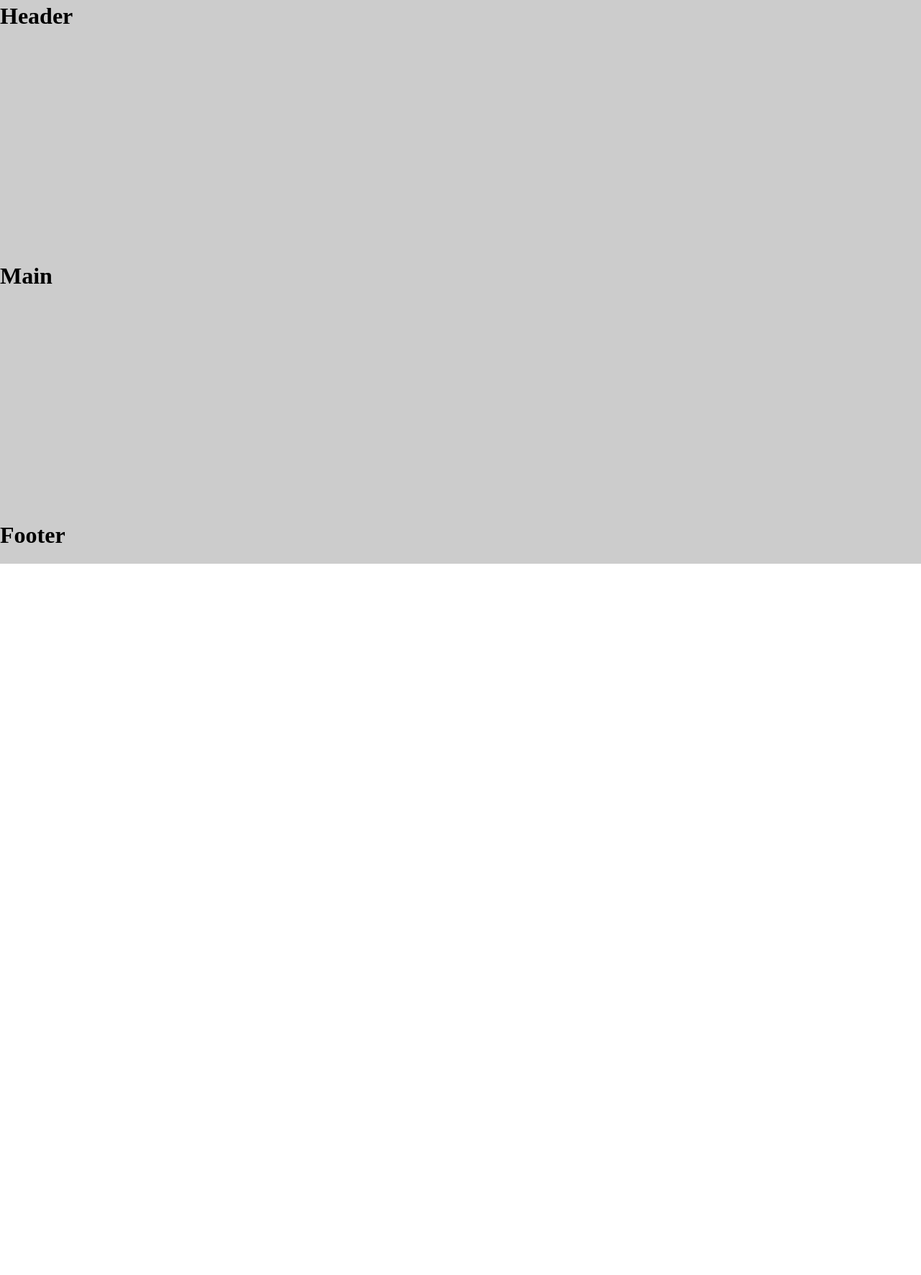
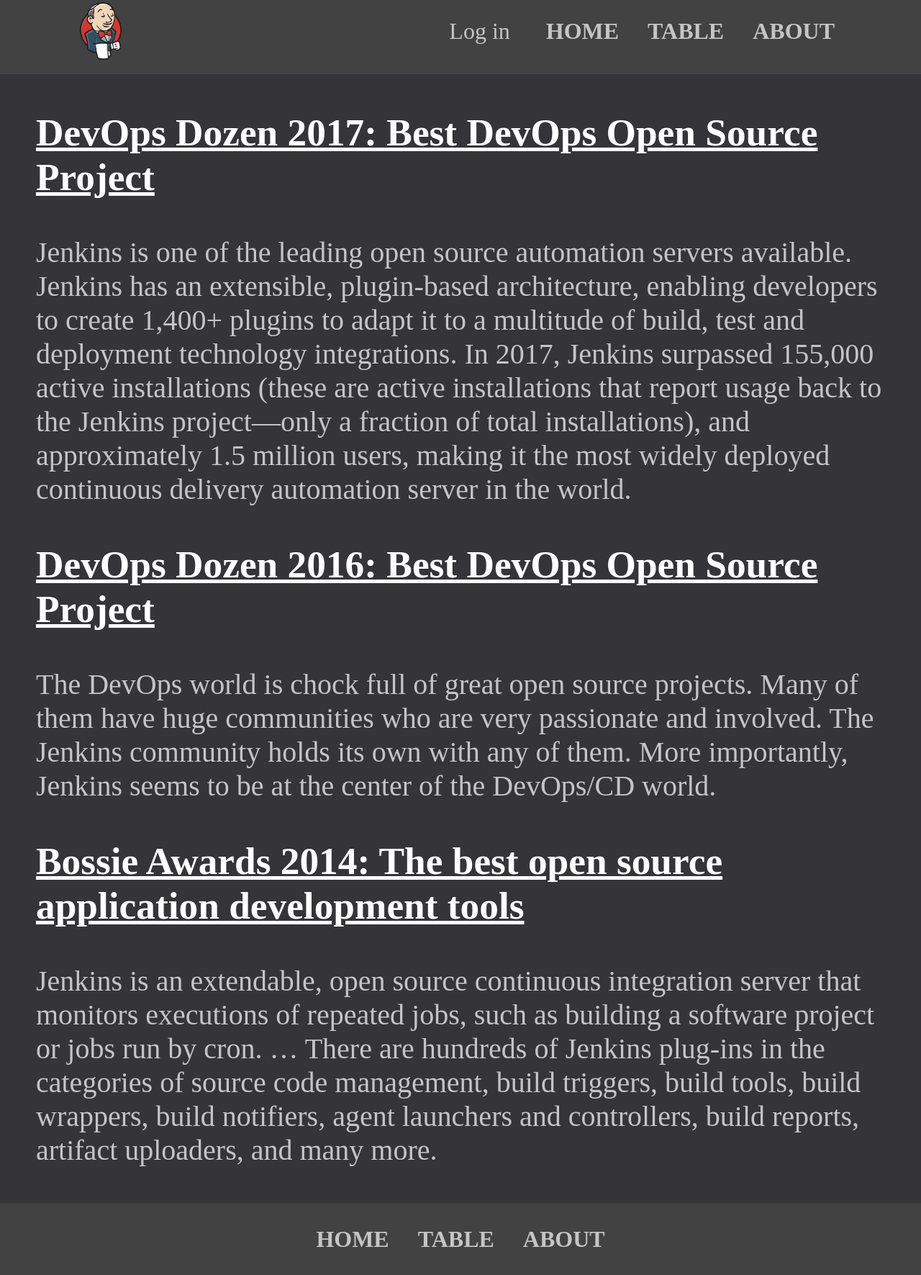
Before and after one commit to PURPLE77777/Jenkins, a React app in the folder app/: page /info in a window 1280 px wide. Shown: the part 17-1788 px from the top of the page at 72% size. Before the commit the page ends 800 px from the top, so only its background shows below. Built offline with nearby package versions, Linux system fonts and the light colour scheme.

Commit message:
added header, footer, info, routing

```diff
--- a/app/src/components/App.js
+++ b/app/src/components/App.js
@@ -1,16 +1,32 @@
 import React from "react";
 import "../styles/app.css";
 import Header from "./Header";
-import Main from "./Main";
+import Home from "./Home";
+import Profile from "./Profile";
+import Login from "./Login";
+import Info from "./Info";
+import Table from "./Table";
 import Footer from "./Footer";
+import { BrowserRouter, Route, Routes } from "react-router-dom";
 
 function App() {
     return (
-        <div className="app">
-            <Header></Header>
-            <Main></Main>
-            <Footer></Footer>
-        </div>
+        <BrowserRouter>
+            <div className="app">
+                <Header></Header>
+                <div className="main">
+                    <Routes>
+                        <Route path="/" element={Home()}></Route>
+                        <Route path="/login" element={Login()}></Route>
+                        <Route path="/profile" element={Profile()}></Route>
+                        <Route path="/info" element={Info()}></Route>
+                        <Route path="/table" element={Table()}></Route>
+                        <Route path="*" element={Home()}></Route>
+                    </Routes>
+                </div>
+                <Footer></Footer>
+            </div>
+        </BrowserRouter>
     );
 }
 
--- a/app/src/components/Footer.js
+++ b/app/src/components/Footer.js
@@ -1,9 +1,23 @@
 import React from "react";
+import "../styles/footer.css";
+import { Link } from "react-router-dom";
 
 function Footer() {
     return (
-        <div className="header-wrap">
-            <h1>Footer</h1>
+        <div className="footer-wrap">
+            <div className="footer-menu">
+                <ul className="footer-menu_list">
+                    <li className="footer-menu_item">
+                        <Link to="/">HOME</Link>
+                    </li>
+                    <li className="menu-item">
+                        <Link to="/table">TABLE</Link>
+                    </li>
+                    <li className="menu-item">
+                        <Link to="/info">ABOUT</Link>
+                    </li>
+                </ul>
+            </div>
         </div>
     );
 }
--- a/app/src/components/Header.js
+++ b/app/src/components/Header.js
@@ -1,9 +1,38 @@
 import React from "react";
+import "../styles/header.css";
+import { Link } from "react-router-dom";
 
 function Header() {
     return (
         <div className="header-wrap">
-            <h1>Header</h1>
+            <Link to="/" className="logo"></Link>
+            <div className="actions">
+                <div className="login">
+                    <Link to="/login" className="login-link">
+                        Log in
+                    </Link>
+                </div>
+                <div className="username-container">
+                    Hello,{" "}
+                    <Link to="/profile" className="username">
+                        username
+                    </Link>
+                    !
+                </div>
+                <div className="menu">
+                    <ul className="menu-list">
+                        <li className="menu-item">
+                            <Link to="/">HOME</Link>
+                        </li>
+                        <li className="menu-item">
+                            <Link to="/table">TABLE</Link>
+                        </li>
+                        <li className="menu-item">
+                            <Link to="/info">ABOUT</Link>
+                        </li>
+                    </ul>
+                </div>
+            </div>
         </div>
     );
 }
--- /dev/null
+++ b/app/src/components/Home.js
@@ -0,0 +1,19 @@
+import React from "react";
+import "../styles/home.css";
+
+function Home() {
+    return (
+        <div className="home">
+            <div className="home-content">
+                <h2 className="home-title">Welcome to Jenkins!!!</h2>
+                <span className="home-text">
+                    Welcome to our website! Here you can do whatever you want,
+                    try whatever you want, set it up the way you need it and do
+                    it in very short periods of time. Enjoy it!
+                </span>
+            </div>
+        </div>
+    );
+}
+
+export default Home;
--- /dev/null
+++ b/app/src/components/Info.js
@@ -0,0 +1,55 @@
+import React from "react";
+import "../styles/info.css";
+
+function Info() {
+    return (
+        <div className="info">
+            <div className="some-info">
+                <h2 className="some-info_title">
+                    DevOps Dozen 2017: Best DevOps Open Source Project
+                </h2>
+                <span className="some-info_text">
+                    Jenkins is one of the leading open source automation servers
+                    available. Jenkins has an extensible, plugin-based
+                    architecture, enabling developers to create 1,400+ plugins
+                    to adapt it to a multitude of build, test and deployment
+                    technology integrations. In 2017, Jenkins surpassed 155,000
+                    active installations (these are active installations that
+                    report usage back to the Jenkins project—only a fraction of
+                    total installations), and approximately 1.5 million users,
+                    making it the most widely deployed continuous delivery
+                    automation server in the world.
+                </span>
+            </div>
+            <div className="some-info">
+                <h2 className="some-info_title">
+                    DevOps Dozen 2016: Best DevOps Open Source Project
+                </h2>
+                <span className="some-info_text">
+                    The DevOps world is chock full of great open source
+                    projects. Many of them have huge communities who are very
+                    passionate and involved. The Jenkins community holds its own
+                    with any of them. More importantly, Jenkins seems to be at
+                    the center of the DevOps/CD world.
+                </span>
+            </div>
+            <div className="some-info">
+                <h2 className="some-info_title">
+                    Bossie Awards 2014: The best open source application
+                    development tools
+                </h2>
+                <span className="some-info_text">
+                    Jenkins is an extendable, open source continuous integration
+                    server that monitors executions of repeated jobs, such as
+                    building a software project or jobs run by cron. … There are
+                    hundreds of Jenkins plug-ins in the categories of source
+                    code management, build triggers, build tools, build
+                    wrappers, build notifiers, agent launchers and controllers,
+                    build reports, artifact uploaders, and many more.
+                </span>
+            </div>
+        </div>
+    );
+}
+
+export default Info;
--- /dev/null
+++ b/app/src/components/Login.js
@@ -0,0 +1,11 @@
+import React from "react";
+
+function Login() {
+    return (
+        <div className="login">
+            <h1>Login</h1>
+        </div>
+    );
+}
+
+export default Login;
--- a/app/src/components/Main.js
+++ /dev/null
@@ -1,11 +0,0 @@
-import React from "react";
-
-function Main() {
-    return (
-        <div className="header-wrap">
-            <h1>Main</h1>
-        </div>
-    );
-}
-
-export default Main;
--- /dev/null
+++ b/app/src/components/Profile.js
@@ -0,0 +1,11 @@
+import React from "react";
+
+function Profile() {
+    return (
+        <div className="profile">
+            <h1>Profile</h1>
+        </div>
+    );
+}
+
+export default Profile;
--- /dev/null
+++ b/app/src/components/Table.js
@@ -0,0 +1,11 @@
+import React from "react";
+
+function Table() {
+    return (
+        <div className="table">
+            <h1>Table</h1>
+        </div>
+    );
+}
+
+export default Table;
--- a/app/src/styles/app.css
+++ b/app/src/styles/app.css
@@ -1,8 +1,15 @@
 .app {
     width: 100%;
-    height: 100%;
-    background-color: #ccc;
+    min-height: 100%;
+    background-color: #1e1e1e;
     display: flex;
-    flex-flow: column wrap;
+    flex-flow: column nowrap;
     justify-content: space-between;
+    align-items: center;
 }
+
+.main {
+    max-width: 1200px;
+    background-color: #353537;
+    padding: 50px 50px;
+}
--- /dev/null
+++ b/app/src/styles/footer.css
@@ -0,0 +1,42 @@
+.footer-wrap {
+    width: 100%;
+    background-color: #424242;
+    display: flex;
+    flex-flow: row nowrap;
+    justify-content: center;
+    align-items: center;
+    box-sizing: border-box;
+    height: 100px;
+}
+
+.footer-menu {
+    height: 100%;
+}
+
+.footer-menu_list {
+    list-style: none;
+    display: flex;
+    flex-flow: row nowrap;
+    padding: 0px;
+    margin: 0px;
+    height: inherit;
+}
+
+.footer-menu_item {
+    box-sizing: border-box;
+}
+.footer-menu_item:hover {
+    background-color: #585858;
+}
+
+.footer-menu_item a {
+    display: flex;
+    flex-flow: row nowrap;
+    align-items: center;
+    font-weight: bold;
+    height: 100%;
+    text-decoration: none;
+    color: #c5c5c5;
+    font-size: 24pt;
+    padding: 0px 20px;
+}
--- /dev/null
+++ b/app/src/styles/header.css
@@ -0,0 +1,82 @@
+.header-wrap {
+    width: 100%;
+    background-color: #424242;
+    display: flex;
+    flex-flow: row nowrap;
+    justify-content: space-between;
+    box-sizing: border-box;
+    padding: 0px 100px;
+}
+
+.logo {
+    display: block;
+    width: 80px;
+    height: 80px;
+    padding: 20px 0px 20px 0px;
+    background: url("../img/jenkins.png") center no-repeat;
+    background-size: contain;
+}
+
+.actions {
+    display: flex;
+    flex-flow: row nowrap;
+    align-items: center;
+}
+
+.login {
+}
+.login-link {
+    text-decoration: none;
+    color: #c5c5c5;
+    font-size: 24pt;
+}
+.login-link:hover {
+    text-decoration: underline;
+}
+
+.username-container {
+    display: none;
+    color: #c5c5c5;
+    font-size: 24pt;
+}
+.username {
+    text-decoration: none;
+    font-weight: bold;
+    color: inherit;
+    font-size: inherit;
+}
+.username:hover {
+    text-decoration: underline;
+}
+
+.menu {
+    margin-left: 30px;
+    height: 100%;
+}
+
+.menu-list {
+    list-style: none;
+    display: flex;
+    flex-flow: row nowrap;
+    padding: 0px;
+    margin: 0px;
+    height: inherit;
+}
+
+.menu-item {
+    box-sizing: border-box;
+}
+.menu-item:hover {
+    background-color: #585858;
+}
+.menu-item a {
+    display: flex;
+    flex-flow: row nowrap;
+    align-items: center;
+    font-weight: bold;
+    height: 100%;
+    text-decoration: none;
+    color: #c5c5c5;
+    font-size: 24pt;
+    padding: 0px 20px;
+}
--- /dev/null
+++ b/app/src/styles/home.css
@@ -0,0 +1,20 @@
+.home {
+    height: 100%;
+}
+.home-content {
+    display: flex;
+    flex-flow: column nowrap;
+    justify-content: center;
+    align-items: center;
+    height: 100%;
+    color: #c5c5c5;
+}
+.home-title {
+    color: white;
+    font-size: 40pt;
+}
+.home-text {
+    margin: 0px 100px;
+    font-size: 26pt;
+    text-align: center;
+}
--- /dev/null
+++ b/app/src/styles/info.css
@@ -0,0 +1,23 @@
+.info {
+}
+
+.some-info {
+    margin: 50px 0px 0px 0px;
+}
+.some-info:first-child {
+    margin: 0px;
+}
+
+.some-info_title {
+    font-size: 40pt;
+    text-decoration: underline;
+    color: white;
+    margin: 0px;
+}
+
+.some-info_text {
+    display: block;
+    color: #c5c5c5;
+    font-size: 30pt;
+    margin-top: 50px;
+}
--- a/app/src/styles/main.css
+++ b/app/src/styles/main.css
@@ -1,9 +1,11 @@
 html,
-body,
-#root {
+body {
     margin: 0px;
     padding: 0px;
     box-sizing: border-box;
     width: 100%;
     height: 100%;
 }
+#root {
+    height: 100%;
+}
```
Also changed, not shown: app/src/img/jenkins.png (added), app/src/styles/profile.css (added), app/src/styles/table.css (added).
